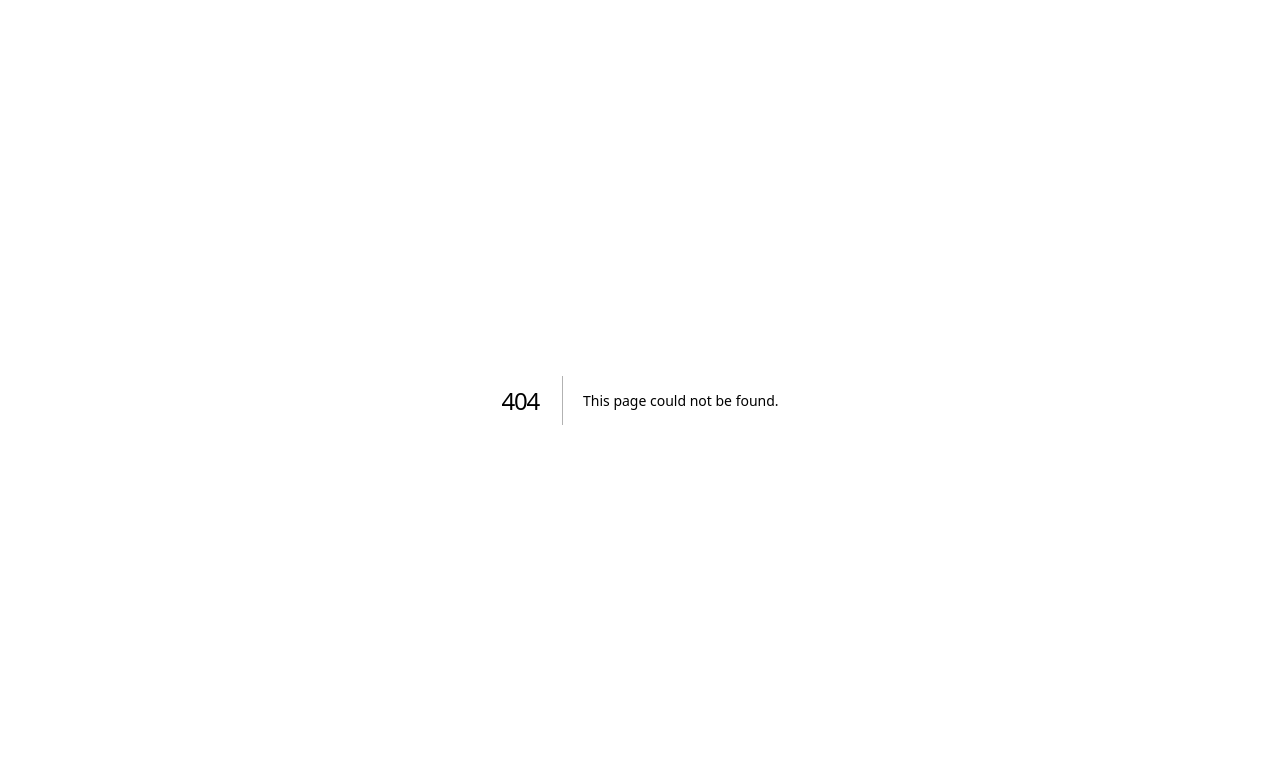
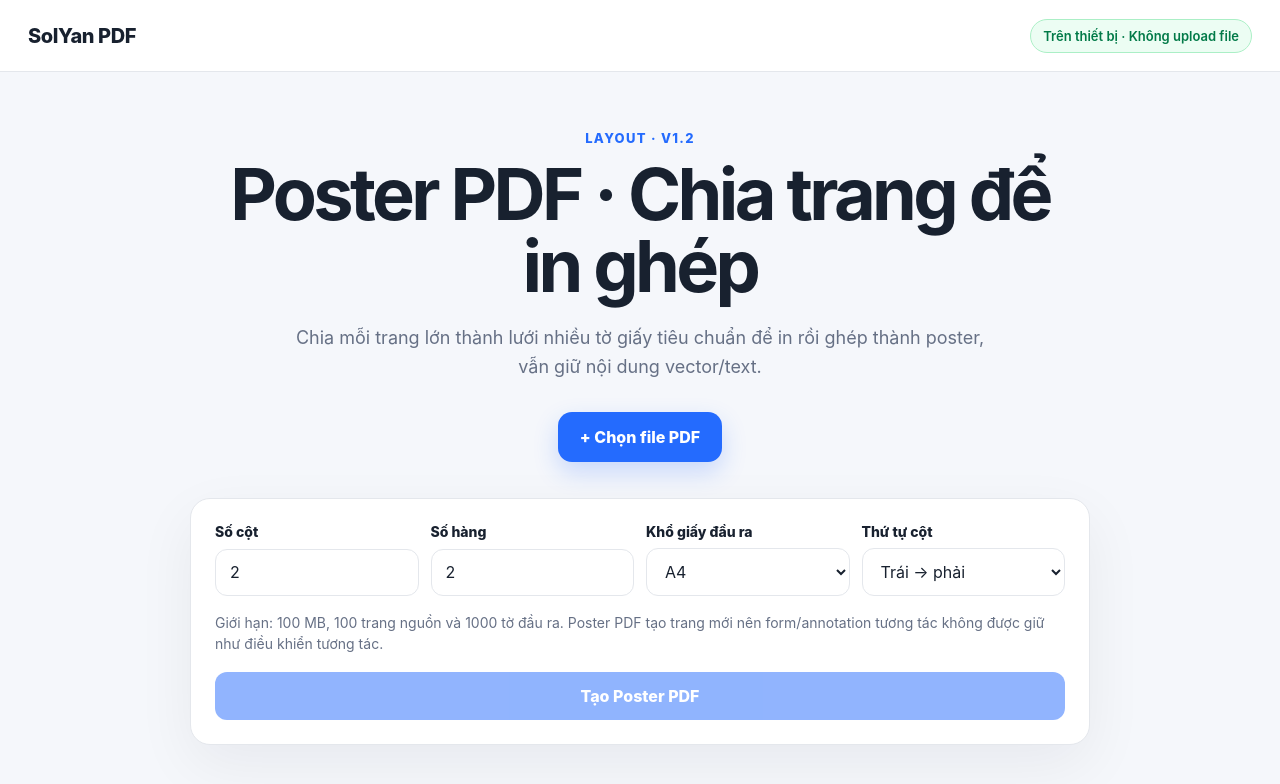
Before and after one commit to solyan842/SolYan-PDF, a Next.js app in the folder frontend/: page /poster in a window 1280 px wide. Before the commit this address had no page. Shown: the top 784 px of the page. Built offline with nearby package versions, Linux system fonts and the light colour scheme.

Commit message:
feat: add browser-local poster PDF UI

```diff
--- /dev/null
+++ b/frontend/app/poster/page.tsx
@@ -0,0 +1,91 @@
+'use client';
+
+import { ChangeEvent, useState } from 'react';
+import { PDFDocument } from 'pdf-lib';
+import { createPosterPdf, MAX_POSTER_OUTPUT_PAGES, MAX_POSTER_SOURCE_PAGES, PosterPageSize } from '../../lib/poster';
+import { downloadPdf } from '../../lib/pdf-client';
+
+const MAX_FILE_SIZE = 100 * 1024 * 1024;
+const PAGE_SIZES: PosterPageSize[] = ['A3', 'A4', 'A5', 'Letter', 'Legal', 'Tabloid'];
+
+export default function PosterPage() {
+  const [file, setFile] = useState<File | null>(null);
+  const [pageCount, setPageCount] = useState(0);
+  const [xFactor, setXFactor] = useState(2);
+  const [yFactor, setYFactor] = useState(2);
+  const [pageSize, setPageSize] = useState<PosterPageSize>('A4');
+  const [rightToLeft, setRightToLeft] = useState(false);
+  const [busy, setBusy] = useState(false);
+  const [error, setError] = useState('');
+  const [result, setResult] = useState('');
+
+  const outputPages = pageCount * xFactor * yFactor;
+  const invalidGrid = !Number.isInteger(xFactor) || !Number.isInteger(yFactor) || xFactor < 1 || yFactor < 1 || xFactor > 8 || yFactor > 8;
+  const tooManyOutputs = outputPages > MAX_POSTER_OUTPUT_PAGES;
+
+  async function onFile(event: ChangeEvent<HTMLInputElement>) {
+    const selected = event.target.files?.[0] ?? null;
+    setFile(null);
+    setPageCount(0);
+    setError('');
+    setResult('');
+    if (!selected) return;
+    if (selected.size > MAX_FILE_SIZE) {
+      setError('PDF vượt giới hạn 100 MB cho xử lý local.');
+      event.target.value = '';
+      return;
+    }
+    try {
+      const document = await PDFDocument.load(await selected.arrayBuffer());
+      if (document.getPageCount() > MAX_POSTER_SOURCE_PAGES) {
+        throw new Error(`Poster PDF giới hạn ${MAX_POSTER_SOURCE_PAGES} trang nguồn.`);
+      }
+      setFile(selected);
+      setPageCount(document.getPageCount());
+    } catch (cause) {
+      setError(cause instanceof Error ? cause.message : 'Không đọc được PDF.');
+    }
+  }
+
+  async function createPoster() {
+    if (!file) return;
+    setBusy(true);
+    setError('');
+    setResult('');
+    try {
+      const bytes = await createPosterPdf(await file.arrayBuffer(), { xFactor, yFactor, pageSize, rightToLeft });
+      const base = file.name.replace(/\.pdf$/i, '') || 'document';
+      downloadPdf(bytes, `${base}-poster.pdf`);
+      setResult(`Đã tạo ${outputPages} tờ ${pageSize} từ ${pageCount} trang nguồn.`);
+    } catch (cause) {
+      setError(cause instanceof Error ? cause.message : 'Không thể tạo Poster PDF.');
+    } finally {
+      setBusy(false);
+    }
+  }
+
+  return <main className="shell">
+    <header className="topbar"><a className="brand" href="/">SolYan PDF</a><div className="privacy-pill">Trên thiết bị · Không upload file</div></header>
+    <section className="hero compact-hero">
+      <p className="eyebrow">LAYOUT · V1.2</p>
+      <h1>Poster PDF · Chia trang để in ghép</h1>
+      <p className="subtitle">Chia mỗi trang lớn thành lưới nhiều tờ giấy tiêu chuẩn để in rồi ghép thành poster, vẫn giữ nội dung vector/text.</p>
+      <label className="picker"><input type="file" accept="application/pdf,.pdf" onChange={onFile}/><span>+ Chọn file PDF</span></label>
+    </section>
+    <section className="workspace form-workspace">
+      <div style={{ display: 'grid', gridTemplateColumns: 'repeat(auto-fit, minmax(180px, 1fr))', gap: 12 }}>
+        <label className="field"><span>Số cột</span><input type="number" min="1" max="8" step="1" value={xFactor} onChange={(event)=>setXFactor(Number(event.target.value))}/></label>
+        <label className="field"><span>Số hàng</span><input type="number" min="1" max="8" step="1" value={yFactor} onChange={(event)=>setYFactor(Number(event.target.value))}/></label>
+        <label className="field"><span>Khổ giấy đầu ra</span><select value={pageSize} onChange={(event)=>setPageSize(event.target.value as PosterPageSize)}>{PAGE_SIZES.map((size)=><option key={size} value={size}>{size}</option>)}</select></label>
+        <label className="field"><span>Thứ tự cột</span><select value={rightToLeft ? 'rtl' : 'ltr'} onChange={(event)=>setRightToLeft(event.target.value === 'rtl')}><option value="ltr">Trái → phải</option><option value="rtl">Phải → trái</option></select></label>
+      </div>
+      {file && <div className="result-box"><strong>Preview</strong><p>{pageCount} trang nguồn × {xFactor}×{yFactor} = <strong>{outputPages} tờ {pageSize}</strong>.</p><p>Mỗi trang được chuẩn hóa theo CropBox và rotation trước khi chia lưới; hàng được xuất từ trên xuống dưới.</p></div>}
+      {file && <p className="selected-file">Đã chọn: <strong>{file.name}</strong></p>}
+      <p className="hint">Giới hạn: 100 MB, {MAX_POSTER_SOURCE_PAGES} trang nguồn và {MAX_POSTER_OUTPUT_PAGES} tờ đầu ra. Poster PDF tạo trang mới nên form/annotation tương tác không được giữ như điều khiển tương tác.</p>
+      {tooManyOutputs && <div className="error">Cấu hình hiện tạo {outputPages} tờ, vượt giới hạn {MAX_POSTER_OUTPUT_PAGES}.</div>}
+      {result && <div className="success">{result}</div>}
+      {error && <div className="error">{error}</div>}
+      <button className="merge-button" type="button" onClick={createPoster} disabled={!file || busy || invalidGrid || tooManyOutputs}>{busy ? 'Đang tạo poster…' : 'Tạo Poster PDF'}</button>
+    </section>
+  </main>;
+}
```
